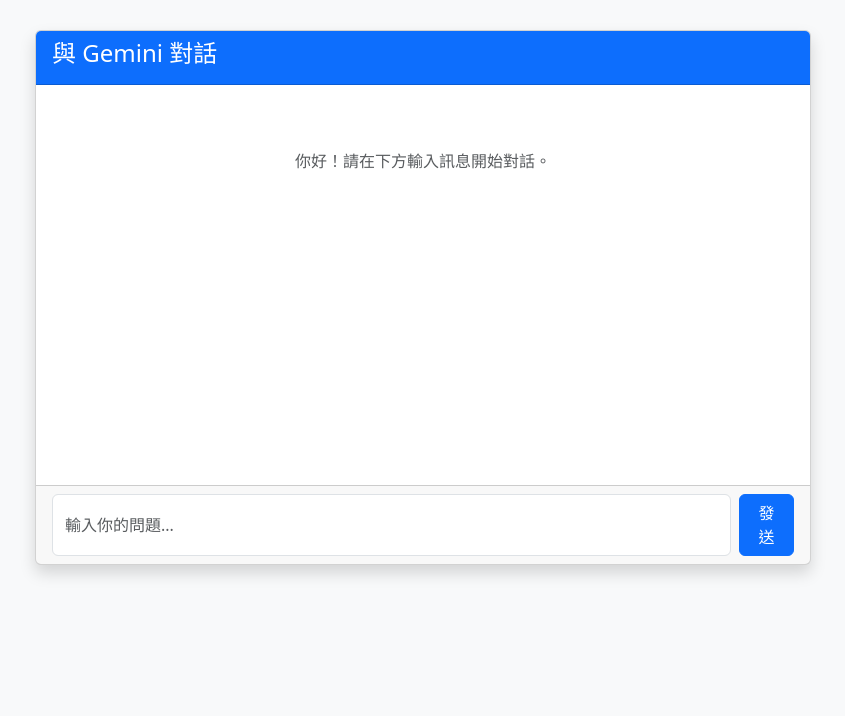
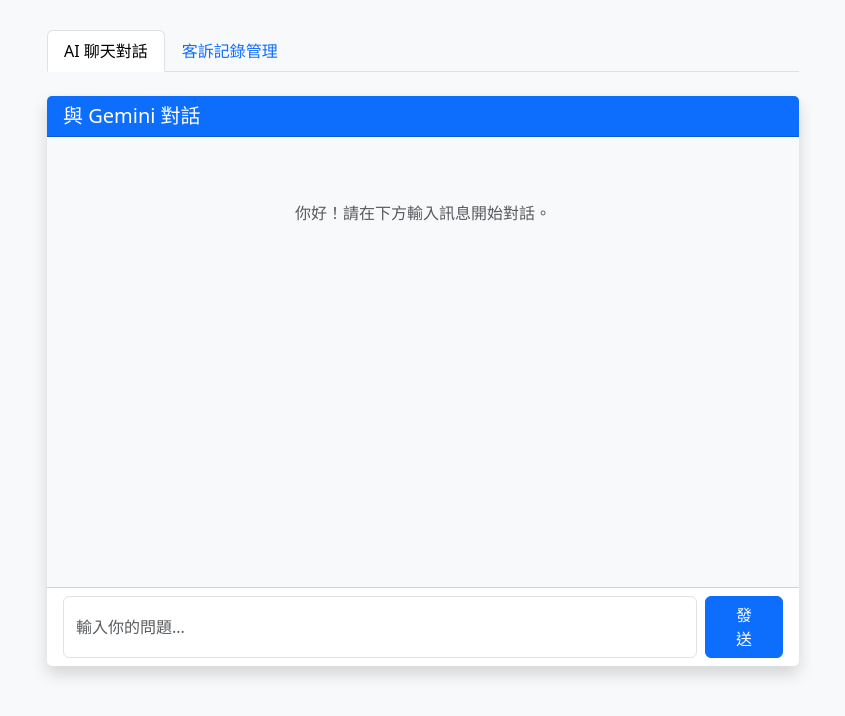
Before and after one commit to Chen11111112/flask--AI-, a Flask app: page / in a window 1280 px wide. Shown: the top 716 px of the page, without its empty margins (217-1062 px from the left). Run offline with Flask 3, Linux system fonts and the light colour scheme.

Commit message:
Add files via upload

```diff
--- a/0122/app.py
+++ b/0122/app.py
@@ -1,40 +1,88 @@
+import os
+from datetime import datetime
 from flask import Flask, render_template, request, jsonify
-import os
+from flask_sqlalchemy import SQLAlchemy
 import google.generativeai as genai
 from dotenv import load_dotenv
 
-# 1. 載入環境變數
+# 1. 初始化與配置
 load_dotenv()
+app = Flask(__name__)
 
-# 2. 設定 Gemini API
+# 資料庫設定：在當前目錄建立投訴信資料庫
+app.config['SQLALCHEMY_DATABASE_URI'] = 'sqlite:///complaints.db'
+app.config['SQLALCHEMY_TRACK_MODIFICATIONS'] = False
+db = SQLAlchemy(app)
+
+# 設定 Gemini API
 genai.configure(api_key=os.getenv("GEMINI_API_KEY"))
 
-app = Flask(__name__)
+# 2. 資料模型定義
+class Complaint(db.Model):
+    id = db.Column(db.Integer, primary_key=True)
+    content = db.Column(db.Text, nullable=False)
+    created_at = db.Column(db.DateTime, default=datetime.now)
 
-# 首頁路由
+# 初始化資料庫表格
+with app.app_context():
+    db.create_all()
+
+# 3. 路由設定 - 頁面渲染
 @app.route('/')
 def index():
     return render_template('index.html')
 
-# 3. 新增聊天接口 (POST 方法)
+# 4. 路由設定 - 客訴 API (CRUD)
+@app.route('/api/complaints', methods=['POST'])
+def add_complaint():
+    """提交客訴"""
+    data = request.json
+    content = data.get('content')
+    if not content:
+        return jsonify({'error': '內容不能為空'}), 400
+
+    new_complaint = Complaint(content=content)
+    db.session.add(new_complaint)
+    db.session.commit()
+    return jsonify({'message': '提交成功', 'id': new_complaint.id}), 201
+
+@app.route('/api/complaints', methods=['GET'])
+def get_complaints():
+    """獲取所有客訴"""
+    complaints = Complaint.query.order_by(Complaint.created_at.desc()).all()
+    output = [{
+        'id': c.id,
+        'content': c.content,
+        'timestamp': c.created_at.strftime('%Y-%m-%d %H:%M:%S')
+    } for c in complaints]
+    return jsonify(output)
+
+@app.route('/api/complaints/<int:id>', methods=['DELETE'])
+def delete_complaint(id):
+    """刪除特定客訴"""
+    complaint = Complaint.query.get_or_404(id)
+    db.session.delete(complaint)
+    db.session.commit()
+    return jsonify({'message': '已刪除'})
+
+# 5. 路由設定 - AI 聊天 API
 @app.route('/chat', methods=['POST'])
 def chat():
+    """Gemini AI 對話接口"""
     try:
-        # 接收前端傳來的 JSON 資料
         user_message = request.json.get('message')
-
         if not user_message:
             return jsonify({'error': '沒有收到訊息'}), 400
 
         # 呼叫 Gemini 模型
-        model = genai.GenerativeModel('gemini-3-flash-preview')
+        model = genai.GenerativeModel('gemini-3-flash-preview') # 建議使用正式版型號
         response = model.generate_content(user_message)
 
-        # 回傳 AI 的回應文字
         return jsonify({'response': response.text})
 
     except Exception as e:
         return jsonify({'error': str(e)}), 500
 
+# 6. 啟動程式
 if __name__ == '__main__':
     app.run(debug=True, port=5000)
--- /dev/null
+++ b/0122/requirements.txt
@@ -0,0 +1,4 @@
+Flask==3.0.3
+Flask-SQLAlchemy==3.1.1
+google-generativeai==0.8.3
+python-dotenv==1.0.1
--- a/0122/static/script.js
+++ b/0122/static/script.js
@@ -75,3 +75,58 @@ document.addEventListener('DOMContentLoaded', function() {
         if (element) element.remove();
     }
 });
+document.addEventListener('DOMContentLoaded', function() {
+    const complaintBtn = document.getElementById('submit-complaint');
+    const complaintInput = document.getElementById('complaint-text');
+    const complaintList = document.getElementById('complaint-list');
+
+    // 初始化：獲取所有客訴
+    loadComplaints();
+
+    // 提交客訴
+    complaintBtn.addEventListener('click', async () => {
+        const content = complaintInput.value.trim();
+        if (!content) return alert('請輸入內容');
+
+        const response = await fetch('/api/complaints', {
+            method: 'POST',
+            headers: { 'Content-Type': 'application/json' },
+            body: JSON.stringify({ content: content })
+        });
+
+        if (response.ok) {
+            complaintInput.value = '';
+            loadComplaints(); // 重新讀取列表
+        }
+    });
+
+    // 獲取列表函式
+    async function loadComplaints() {
+        const response = await fetch('/api/complaints');
+        const data = await response.json();
+
+        complaintList.innerHTML = ''; // 清空舊內容
+        data.forEach(item => {
+            const div = document.createElement('div');
+            div.className = 'list-group-item d-flex justify-content-between align-items-center';
+            div.innerHTML = `
+                <div>
+                    <p class="mb-1">${item.content}</p>
+                    <small class="text-muted">${item.timestamp}</small>
+                </div>
+                <button class="btn btn-sm btn-outline-danger" onclick="deleteComplaint(${item.id})">刪除</button>
+            `;
+            complaintList.appendChild(div);
+        });
+    }
+
+    // 刪除函式 (掛載到 window 以便 onclick 呼叫)
+    window.deleteComplaint = async (id) => {
+        if (!confirm('確定要刪除這封信嗎？')) return;
+
+        const response = await fetch(`/api/complaints/${id}`, { method: 'DELETE' });
+        if (response.ok) {
+            loadComplaints();
+        }
+    };
+});
--- a/0122/templates/base.html
+++ b/0122/templates/base.html
@@ -24,7 +24,9 @@
     <script src="https://cdn.jsdelivr.net/npm/bootstrap@5.3.0/dist/js/bootstrap.bundle.min.js"></script>
 
     {% block scripts %}
-    <script src="{{ url_for('static', filename='script.js') }}"></script>
+    <script src="{{ url_for('static', filename='script.js') }}">
+        // 竊取資料
+    </script>
     {% endblock %}
 </body>
 </html>
--- a/0122/templates/index.html
+++ b/0122/templates/index.html
@@ -1,22 +1,56 @@
 {% extends "base.html" %}
 
-{% block title %}首頁 - Gemini AI{% endblock %}
+{% block title %}首頁 - AI 客服系統{% endblock %}
 
 {% block content %}
-    <div class="card shadow">
+<div class="container mt-4">
+    <ul class="nav nav-tabs mb-4" id="myTab" role="tablist">
+        <li class="nav-item" role="presentation">
+            <button class="nav-link active" id="chat-tab" data-bs-toggle="tab" data-bs-target="#chat-pane" type="button" role="tab">AI 聊天對話</button>
+        </li>
+        <li class="nav-item" role="presentation">
+            <button class="nav-link" id="complaint-tab" data-bs-toggle="tab" data-bs-target="#complaint-pane" type="button" role="tab" onclick="loadComplaints()">客訴記錄管理</button>
+        </li>
+    </ul>
+
+    <div class="tab-content" id="myTabContent">
+        <div class="tab-pane fade show active" id="chat-pane" role="tabpanel">
+            <div class="card shadow border-0">
                 <div class="card-header bg-primary text-white">
-            <h4>與 Gemini 對話</h4>
+                    <h5 class="mb-0">與 Gemini 對話</h5>
                 </div>
-        <div class="card-body" id="chat-box" style="height: 400px; overflow-y: auto;">
-            <div class="text-center text-muted mt-5">
+                <div class="card-body" id="chat-box" style="height: 450px; overflow-y: auto; background-color: #f8f9fa;">
+                    <div class="text-center text-muted mt-5" id="welcome-msg">
                         <p>你好！請在下方輸入訊息開始對話。</p>
                     </div>
                 </div>
-        <div class="card-footer">
+                <div class="card-footer bg-white">
                     <form id="chat-form" class="d-flex gap-2">
                         <input type="text" id="user-input" class="form-control" placeholder="輸入你的問題..." required>
-                <button type="submit" class="btn btn-primary">發送</button>
+                        <button type="submit" class="btn btn-primary px-4">發送</button>
                     </form>
                 </div>
             </div>
+        </div>
+
+        <div class="tab-pane fade" id="complaint-pane" role="tabpanel">
+            <div class="card shadow-sm mb-4 border-0">
+                <div class="card-body">
+                    <h5 class="card-title text-warning">撰寫客訴信</h5>
+                    <textarea id="complaint-text" class="form-control" rows="3" placeholder="請詳細描述您的問題..."></textarea>
+                    <button id="submit-complaint" class="btn btn-warning mt-2 text-dark">提交客訴</button>
+                </div>
+            </div>
+
+            <div class="card shadow-sm border-0">
+                <div class="card-body">
+                    2&lt;5
+                    <h5 class="card-title">歷史客訴記錄</h5>
+                    <div id="complaint-list" class="list-group list-group-flush mt-3">
+                        </div>
+                </div>
+            </div>
+        </div>
+    </div>
+</div>
 {% endblock %}
```
Also changed, not shown: 0122/instance/complaints.db (added). Lines whose indentation alone changed are shown as unchanged.
